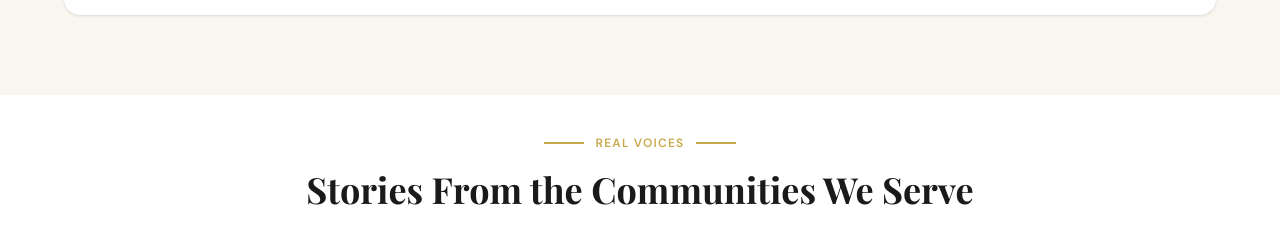
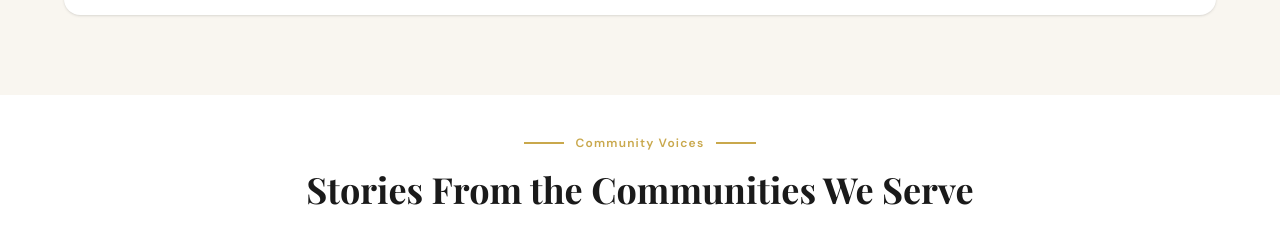
Before and after one commit to muhorakeye/Headfam, a React (Vite) app: page /community in a window 1280 px wide. Shown: the part 2859-3084 px from the top of the page. Built offline with nearby package versions, Linux system fonts and the light colour scheme.

Commit message:
refactor(community): rename section label from REAL VOICES to COMMUNITY STORIES

```diff
--- a/src/components/sections/Community/CommunityStories.tsx
+++ b/src/components/sections/Community/CommunityStories.tsx
@@ -82,7 +82,7 @@ export default function CommunityStories() {
             className="text-xs font-bold tracking-widest"
             style={{ color: '#C9A84C', fontFamily: '"DM Sans", sans-serif' }}
           >
-            REAL VOICES
+            Community Voices
           </span>
           <span className="inline-block w-10 h-0.5" style={{ backgroundColor: '#C9A84C' }} />
         </div>
```
